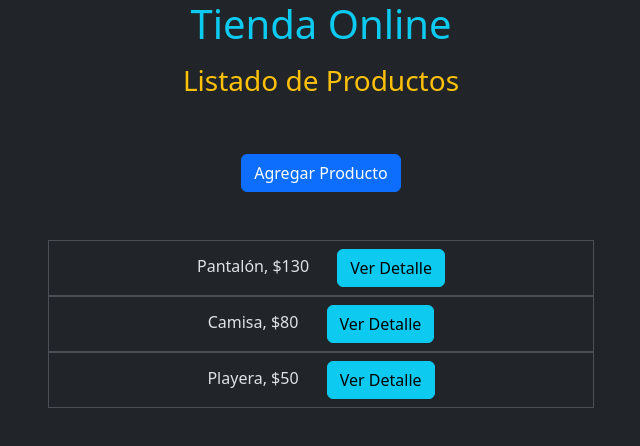
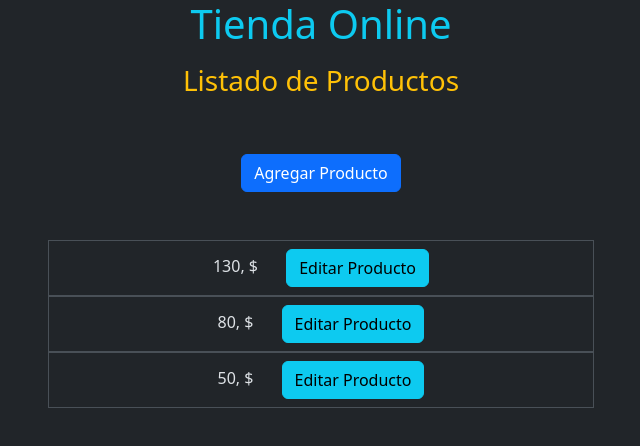
Before and after one commit to AdrianGaray/tienda-online, an Angular app: page /listado in a window 1280 px wide. Shown: the top 446 px of the page, without its empty margins (319-959 px from the left). Built offline with nearby package versions, Linux system fonts and the light colour scheme.

Commit message:
Capítulo 69 - Editar Producto - parte 1

```diff
--- a/src/app/listado-productos/listado-productos.component.ts
+++ b/src/app/listado-productos/listado-productos.component.ts
@@ -26,10 +26,6 @@
     // Inicializamos los productos
     this.productos = this.productoService.productos;
 
-    // Procesamos el evento emitido
-    this.productoService.detalleProductoEmitter.subscribe(
-      (producto: Producto) => alert(`Producto: ${producto.descripcion}, $${producto.precio}`)
-    );
   }
 
   // Navegación a “agregar”
--- a/src/app/producto.service.ts
+++ b/src/app/producto.service.ts
@@ -12,7 +12,6 @@
     new Producto('Playera', 50.0),
   ];
 
-  detalleProductoEmitter = new EventEmitter<Producto>();
 
   agregarProducto(producto: Producto) {
     this.productos.push(producto);
--- a/src/app/producto/producto.component.html
+++ b/src/app/producto/producto.component.html
@@ -1,7 +1,7 @@
 <li class="list-group-item text-center">
-    {{ producto.descripcion }},
-    ${{ producto.precio }}
-    <button type="submit" class="btn btn-info ms-4" (click)="emitirDetalleProducto()">
-        Ver Detalle
+    {{producto.descripcion}},
+    ${{producto.precio}}
+    <button type="submit" class="btn btn-info ms-4" (click)="editarProducto(producto.id!)">
+        Editar Producto
     </button>
 </li>
--- a/src/app/producto/producto.component.ts
+++ b/src/app/producto/producto.component.ts
@@ -1,6 +1,7 @@
 import { Component, Input } from '@angular/core';
 import { Producto } from './producto.model';
 import { ProductoService } from '../producto.service';
+import { Router } from '@angular/router';
 
 @Component({
   selector: 'app-producto',
@@ -11,13 +12,11 @@
 export class ProductoComponent {
   @Input() producto!: Producto;
 
-  constructor(private productoService: ProductoService){}
+  constructor(private router: Router){}
 
-  // Acá pasa esto:
-  // * El componente no le avisa al padre directamente.
-  // * En vez de eso, dispara un evento en el service: emit(producto).
-  emitirDetalleProducto(){
-    this.productoService.detalleProductoEmitter.emit(this.producto);
+  editarProducto(id: number){
+    // Pasamos el ID en la URL
+    this.router.navigate(['/editar', id]);
   }
 
 }
--- a/src/app/producto/producto.model.ts
+++ b/src/app/producto/producto.model.ts
@@ -1,5 +1,6 @@
 export class Producto {
     constructor(
+        public id: number | null = null,
         public descripcion: string,
         public precio: number
     ) { }
```
